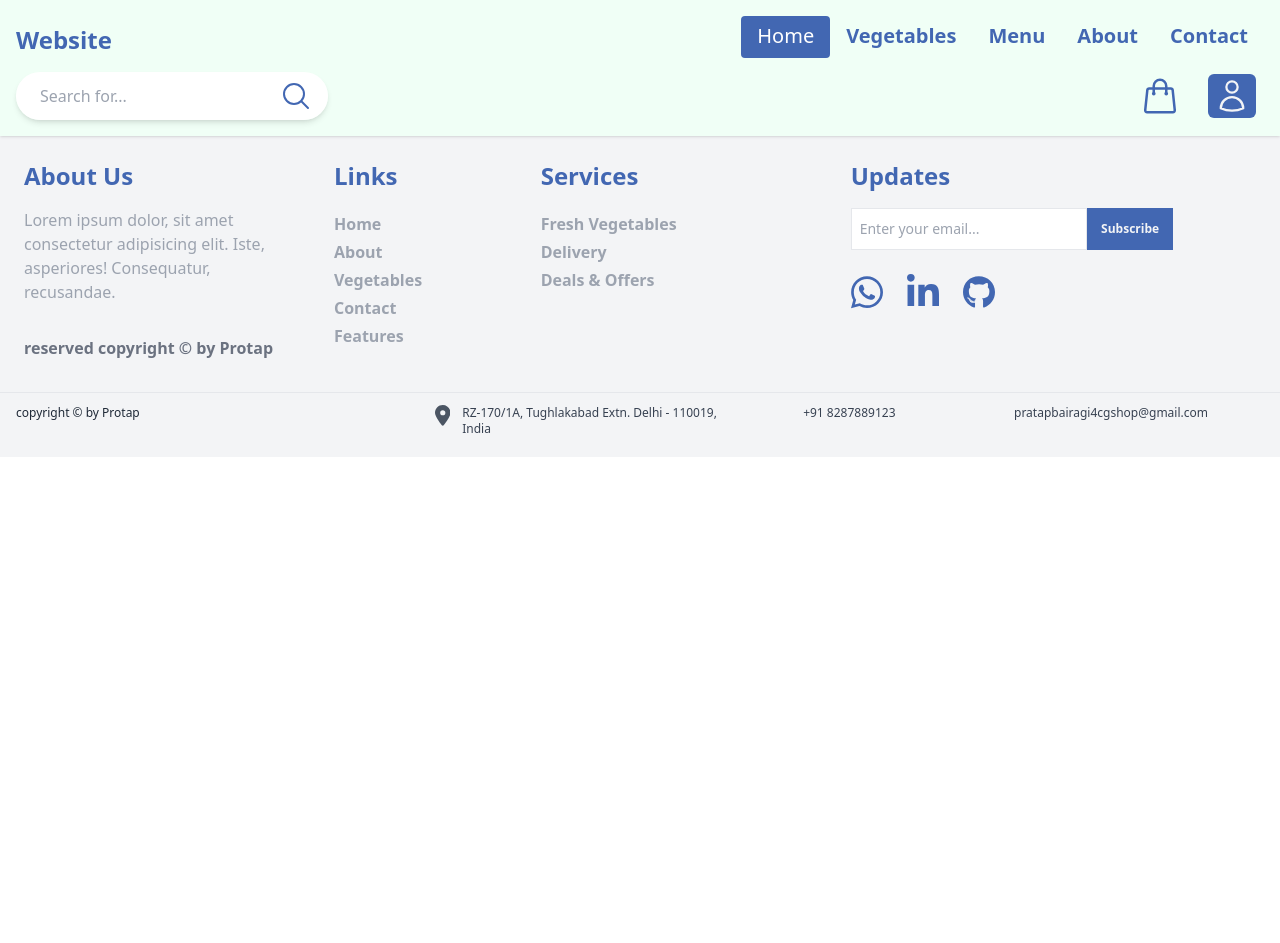
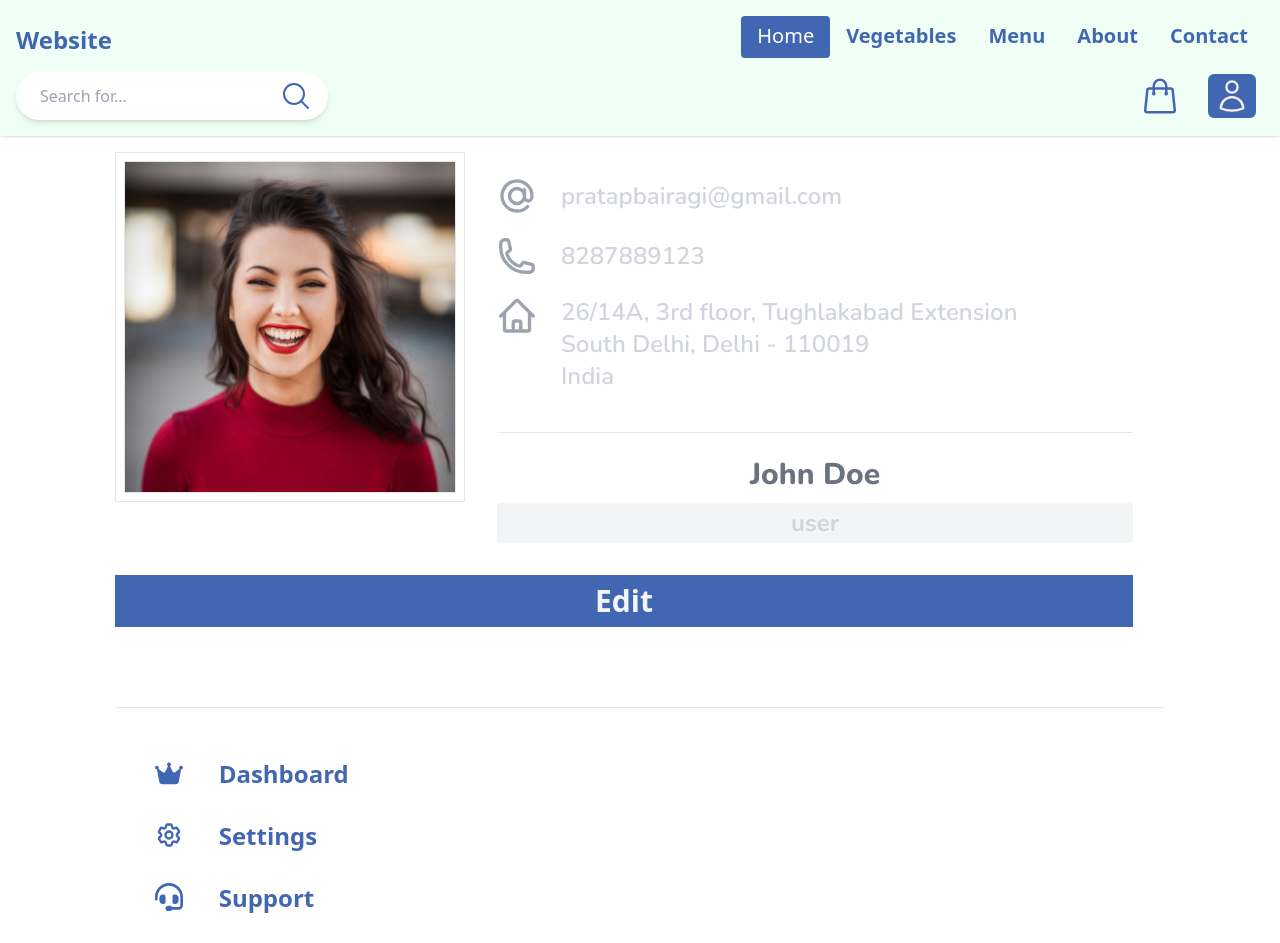
Before and after one commit to pratapbairagi/vegetable-website, a React (Vite) app in the folder client/: page /profile in a window 1280 px wide. Shown: the top 943 px of the page. Before the commit the page ends 800 px from the top, so only its background shows below. Built offline with nearby package versions, Linux system fonts and the light colour scheme.

Commit message:
added profile

```diff
--- a/client/src/App.jsx
+++ b/client/src/App.jsx
@@ -20,6 +20,7 @@ import Login from './component/login';
 import {Route, Routes, BrowserRouter} from "react-router-dom"
 import Product_details from './component/product_details'
 import Home from './pages/home'
+import Profile from './component/profile'
 
 
 function App() {
@@ -38,6 +39,7 @@ function App() {
 
       <Routes>
       <Route path='/' element={<Home/>}/>
+      <Route path='/profile' element={<Profile/>}/>
 
 
       <Route path='/vegetable/:id' element={<Product_details/>}/>
--- a/client/src/component/navbar.jsx
+++ b/client/src/component/navbar.jsx
@@ -66,9 +66,11 @@ const Navbar = ({ setToggleCart, setLoginToggle }) => {
 
                             <div className="w-11/12 h-16 grid grid-cols-12 md:hidden absolute bottom-5 bg-gray-100 rounded">
                                 <div className="col-span-3 flex items-center justify-center border-r">
+                                   <NavLink to="/profile">
                                     <svg xmlns="http://www.w3.org/2000/svg" fill="none" viewBox="0 0 24 24" strokeWidth={1} className="w-14 stroke-gray-300">
                                         <path strokeLinecap="round" strokeLinejoin="round" d="M17.982 18.725A7.488 7.488 0 0 0 12 15.75a7.488 7.488 0 0 0-5.982 2.975m11.963 0a9 9 0 1 0-11.963 0m11.963 0A8.966 8.966 0 0 1 12 21a8.966 8.966 0 0 1-5.982-2.275M15 9.75a3 3 0 1 1-6 0 3 3 0 0 1 6 0Z" />
                                     </svg>
+                                    </NavLink>
 
                                 </div>
                                 <div className="col-span-8 flex items-center text-gray-500">
--- /dev/null
+++ b/client/src/component/profile.jsx
@@ -0,0 +1,88 @@
+
+
+
+const Profile = () => {
+    return (
+        <div className="w-full md:w-11/12 lg:10/12 xl:w-10/12 grid grid-cols-12 py-2 px-2 mx-auto">
+            <div className="col-span-12 sm:col-span-6 md:col-span-4 p-2 mt-2 aspect-square flex items-center justify-center border">
+                <img src="/images/profile_image.png" className="w-full  aspect-square object-contain border" alt="" />
+                {/* <input type="file" name="" className="absolute" id="" /> */}
+            </div>
+
+            <div className="col-span-12 sm:col-span-6 md:col-span-8 flex flex-col gap-y-3 md:gap-y-4 lg:gap-y-5 py-4 px-3 md:px-4 lg:px-6 xl:px-8">
+
+                <div className="w-full flex flex-col justify-start items-center gap-x-3 sm:gap-x-4 lg:gap-x-5 xl:gap-x-6 gap-y-1 md:gap-y-1.5 lg:gap-y-2 xl:gap-y-2.5 order-1 border-b pb-5 sm:border-b-0 sm:border-t sm:pb-0 sm:pt-6 sm:order-6 md:mt-5">
+                    <strong className="text-gray-500 text-xl md:text-2xl lg:text-3xl font-nunito font-extrabold">John Doe</strong>
+                    <span className="text-base md:text-xl lg:text-2xl font-bold font-nunito text-gray-300 w-full bg-gray-100 text-center py-1 rounded">user</span>
+                </div>
+
+                <div className="w-full flex justify-start items-center gap-x-3 sm:gap-x-4 lg:gap-x-5 xl:gap-x-6 order-2 mt-4">
+                    <svg xmlns="http://www.w3.org/2000/svg" fill="none" viewBox="0 0 24 24" strokeWidth={2} className="w-6 md:w-8 lg:w-10 stroke-gray-400">
+                        <path strokeLinecap="round" strokeLinejoin="round" d="M16.5 12a4.5 4.5 0 1 1-9 0 4.5 4.5 0 0 1 9 0Zm0 0c0 1.657 1.007 3 2.25 3S21 13.657 21 12a9 9 0 1 0-2.636 6.364M16.5 12V8.25" />
+                    </svg>
+                    <span className="text-base md:text-xl lg:text-2xl font-semibold font-nunito text-gray-300">pratapbairagi@gmail.com</span>
+                </div>
+
+
+                <div className="w-full flex justify-start items-center gap-x-3 sm:gap-x-4 lg:gap-x-5 xl:gap-x-6 order-3">
+                    <svg xmlns="http://www.w3.org/2000/svg" fill="none" viewBox="0 0 24 24" strokeWidth={2} className="w-6 md:w-8 lg:w-10 stroke-gray-400">
+                        <path strokeLinecap="round" strokeLinejoin="round" d="M2.25 6.75c0 8.284 6.716 15 15 15h2.25a2.25 2.25 0 0 0 2.25-2.25v-1.372c0-.516-.351-.966-.852-1.091l-4.423-1.106c-.44-.11-.902.055-1.173.417l-.97 1.293c-.282.376-.769.542-1.21.38a12.035 12.035 0 0 1-7.143-7.143c-.162-.441.004-.928.38-1.21l1.293-.97c.363-.271.527-.734.417-1.173L6.963 3.102a1.125 1.125 0 0 0-1.091-.852H4.5A2.25 2.25 0 0 0 2.25 4.5v2.25Z" />
+                    </svg>
+
+                    <span className="text-base md:text-xl lg:text-2xl font-semibold font-nunito text-gray-300">8287889123</span>
+                </div>
+
+                <div className="w-full flex justify-start items-start gap-x-3 sm:gap-x-4 lg:gap-x-5 xl:gap-x-6 order-4">
+                    <svg xmlns="http://www.w3.org/2000/svg" fill="none" viewBox="0 0 24 24" strokeWidth={2} className="w-6 md:w-8 lg:w-10 stroke-gray-400">
+                        <path strokeLinecap="round" strokeLinejoin="round" d="m2.25 12 8.954-8.955c.44-.439 1.152-.439 1.591 0L21.75 12M4.5 9.75v10.125c0 .621.504 1.125 1.125 1.125H9.75v-4.875c0-.621.504-1.125 1.125-1.125h2.25c.621 0 1.125.504 1.125 1.125V21h4.125c.621 0 1.125-.504 1.125-1.125V9.75M8.25 21h8.25" />
+                    </svg>
+
+                    <div className="text-base md:text-xl lg:text-2xl font-semibold font-nunito text-gray-300 flex flex-col">
+                        <span>26/14A, 3rd floor, Tughlakabad Extension</span>
+                        <span>South Delhi, Delhi - 110019</span>
+                        <span>India</span>
+                    </div>
+                </div>
+            </div>
+
+            <div className="col-span-12 mt-4 md:pr-8">
+                <button className="text-xl md:text-2xl lg:text-3xl font-bold text-gray-100 bg-theme-blue-600 w-full py-2">Edit</button>
+            </div>
+
+            <ul className="col-span-12 flex flex-col px-4 md:px-6 lg:px-8 xl:px-10 gap-y-5 md:gap-y-6 lg:gap-y-7 mt-14 md:mt-20 lg:mt-20 border-t py-7 md:py-9 lg:py-12">
+                <li className="flex items-center gap-x-6 md:gap-x-8 lg:gap-x-9">
+                    <svg xmlns="http://www.w3.org/2000/svg" viewBox="0 0 576 512" className="w-5 md:w-6 lg:w-7 fill-theme-blue-600">
+                        <path d="M309 106c11.4-7 19-19.7 19-34c0-22.1-17.9-40-40-40s-40 17.9-40 40c0 14.4 7.6 27 19 34L209.7 220.6c-9.1 18.2-32.7 23.4-48.6 10.7L72 160c5-6.7 8-15 8-24c0-22.1-17.9-40-40-40S0 113.9 0 136s17.9 40 40 40c.2 0 .5 0 .7 0L86.4 427.4c5.5 30.4 32 52.6 63 52.6H426.6c30.9 0 57.4-22.1 63-52.6L535.3 176c.2 0 .5 0 .7 0c22.1 0 40-17.9 40-40s-17.9-40-40-40s-40 17.9-40 40c0 9 3 17.3 8 24l-89.1 71.3c-15.9 12.7-39.5 7.5-48.6-10.7L309 106z" />
+                    </svg>
+                    <span className="font-bold text-base md:text-xl lg:text-2xl text-theme-blue-600 mt-0.5">Dashboard</span>
+                </li>
+
+                <li className="flex items-center gap-x-6 md:gap-x-8 lg:gap-x-9">
+                    <svg xmlns="http://www.w3.org/2000/svg" fill="none" viewBox="0 0 24 24" strokeWidth={2} className="w-5 md:w-6 lg:w-7 stroke-theme-blue-600">
+                        <path strokeLinecap="round" strokeLinejoin="round" d="M9.594 3.94c.09-.542.56-.94 1.11-.94h2.593c.55 0 1.02.398 1.11.94l.213 1.281c.063.374.313.686.645.87.074.04.147.083.22.127.325.196.72.257 1.075.124l1.217-.456a1.125 1.125 0 0 1 1.37.49l1.296 2.247a1.125 1.125 0 0 1-.26 1.431l-1.003.827c-.293.241-.438.613-.43.992a7.723 7.723 0 0 1 0 .255c-.008.378.137.75.43.991l1.004.827c.424.35.534.955.26 1.43l-1.298 2.247a1.125 1.125 0 0 1-1.369.491l-1.217-.456c-.355-.133-.75-.072-1.076.124a6.47 6.47 0 0 1-.22.128c-.331.183-.581.495-.644.869l-.213 1.281c-.09.543-.56.94-1.11.94h-2.594c-.55 0-1.019-.398-1.11-.94l-.213-1.281c-.062-.374-.312-.686-.644-.87a6.52 6.52 0 0 1-.22-.127c-.325-.196-.72-.257-1.076-.124l-1.217.456a1.125 1.125 0 0 1-1.369-.49l-1.297-2.247a1.125 1.125 0 0 1 .26-1.431l1.004-.827c.292-.24.437-.613.43-.991a6.932 6.932 0 0 1 0-.255c.007-.38-.138-.751-.43-.992l-1.004-.827a1.125 1.125 0 0 1-.26-1.43l1.297-2.247a1.125 1.125 0 0 1 1.37-.491l1.216.456c.356.133.751.072 1.076-.124.072-.044.146-.086.22-.128.332-.183.582-.495.644-.869l.214-1.28Z" />
+                        <path strokeLinecap="round" strokeLinejoin="round" d="M15 12a3 3 0 1 1-6 0 3 3 0 0 1 6 0Z" />
+                    </svg>
+
+                    <span className="font-bold text-base md:text-xl lg:text-2xl text-theme-blue-600 mt-0.5">Settings</span>
+                </li>
+
+                <li className="flex items-center gap-x-6 md:gap-x-8 lg:gap-x-9">
+                <svg xmlns="http://www.w3.org/2000/svg" viewBox="0 0 512 512" className="w-5 md:w-6 lg:w-7 fill-theme-blue-600">
+                    <path d="M256 48C141.1 48 48 141.1 48 256v40c0 13.3-10.7 24-24 24s-24-10.7-24-24V256C0 114.6 114.6 0 256 0S512 114.6 512 256V400.1c0 48.6-39.4 88-88.1 88L313.6 488c-8.3 14.3-23.8 24-41.6 24H240c-26.5 0-48-21.5-48-48s21.5-48 48-48h32c17.8 0 33.3 9.7 41.6 24l110.4 .1c22.1 0 40-17.9 40-40V256c0-114.9-93.1-208-208-208zM144 208h16c17.7 0 32 14.3 32 32V352c0 17.7-14.3 32-32 32H144c-35.3 0-64-28.7-64-64V272c0-35.3 28.7-64 64-64zm224 0c35.3 0 64 28.7 64 64v48c0 35.3-28.7 64-64 64H352c-17.7 0-32-14.3-32-32V240c0-17.7 14.3-32 32-32h16z"/>
+                </svg>
+                    <span className="font-bold text-base md:text-xl lg:text-2xl text-theme-blue-600 mt-0.5">Support</span>
+                </li>
+
+                <li className="flex items-center gap-x-6 md:gap-x-8 lg:gap-x-9">
+                <svg xmlns="http://www.w3.org/2000/svg" viewBox="0 0 512 512" className="w-5 md:w-6 lg:w-7 fill-theme-blue-600">
+                    <path d="M256 512A256 256 0 1 0 256 0a256 256 0 1 0 0 512zM216 336h24V272H216c-13.3 0-24-10.7-24-24s10.7-24 24-24h48c13.3 0 24 10.7 24 24v88h8c13.3 0 24 10.7 24 24s-10.7 24-24 24H216c-13.3 0-24-10.7-24-24s10.7-24 24-24zm40-208a32 32 0 1 1 0 64 32 32 0 1 1 0-64z"/>
+                </svg>
+                    <span className="font-bold text-base md:text-xl lg:text-2xl text-theme-blue-600 mt-0.5">About Us</span>
+                </li>
+            </ul>
+
+        </div>
+    )
+}
+
+export default Profile
```
Also changed, not shown: client/public/images/profile_image.png (added).
